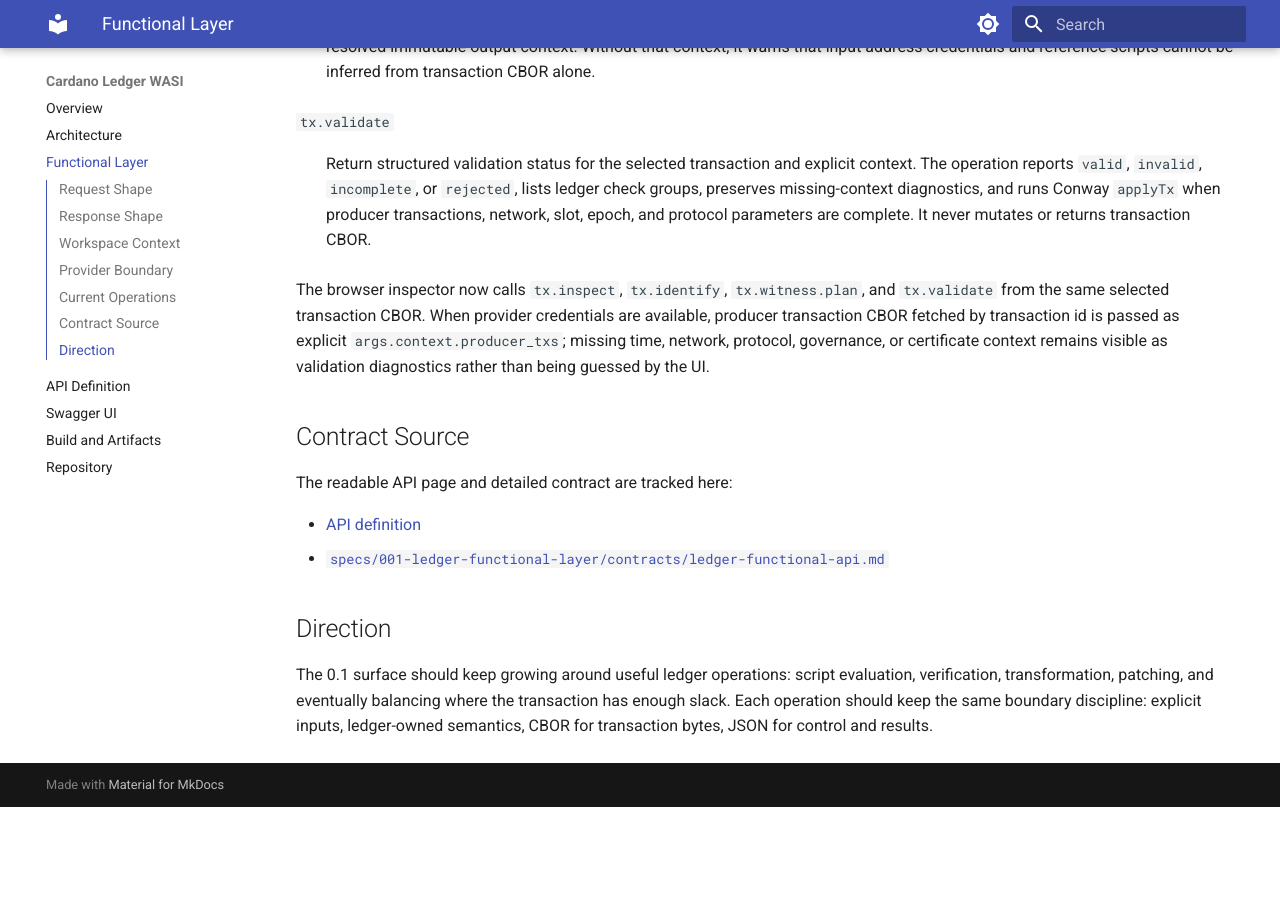
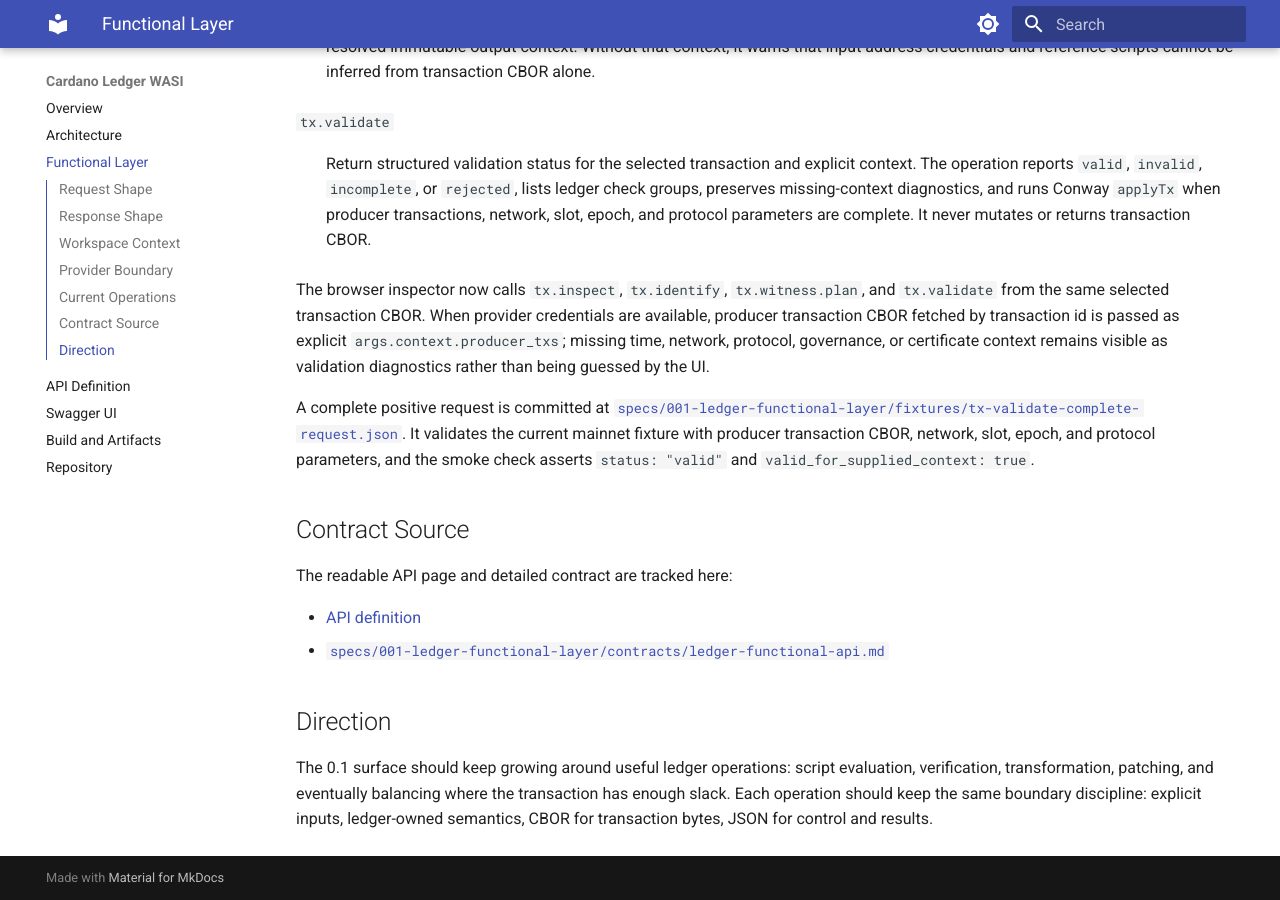
Before and after one commit to lambdasistemi/cardano-ledger-inspector, an MkDocs documentation site: the page built from gh-docs/functional-layer.md, in a window 1280 px wide and 900 px high, scrolled down 1818 px. Built offline with MkDocs 1.6.1 and Material for MkDocs 9.7.7, drawn with Linux system fonts in a browser that asks for light colours; before the commit the page ends 2625 px from its top, so only the background shows below that.

Commit message:
test: add complete validation fixture

```diff
--- a/gh-docs/functional-layer.md
+++ b/gh-docs/functional-layer.md
@@ -101,6 +101,12 @@ transaction id is passed as explicit `args.context.producer_txs`; missing time,
 network, protocol, governance, or certificate context remains visible as
 validation diagnostics rather than being guessed by the UI.
 
+A complete positive request is committed at
+[`specs/001-ledger-functional-layer/fixtures/tx-validate-complete-request.json`](https://github.com/lambdasistemi/cardano-ledger-wasi/blob/main/specs/001-ledger-functional-layer/fixtures/tx-validate-complete-request.json).
+It validates the current mainnet fixture with producer transaction CBOR,
+network, slot, epoch, and protocol parameters, and the smoke check asserts
+`status: "valid"` and `valid_for_supplied_context: true`.
+
 ## Contract Source
 
 The readable API page and detailed contract are tracked here:
```
Also changed, not shown: README.md (+2 -0 lines), specs/002-tx-validate/quickstart.md (+21 -0 lines), specs/002-tx-validate/tasks.md (+4 -4 lines), 4 other files.
